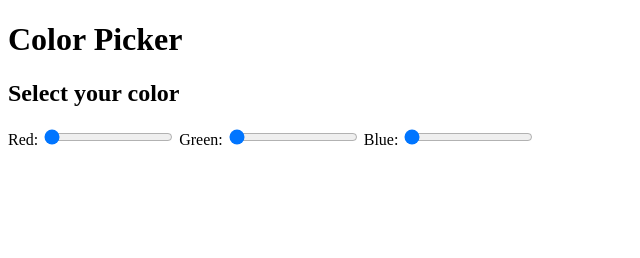
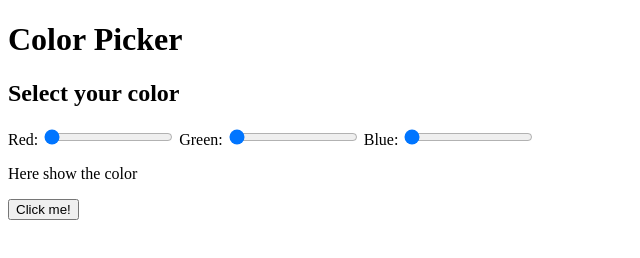
Before and after one commit to vyshupuniparthi/beingzero-web-learn, a website: page frontend/html/color.html in a window 1280 px wide. Shown: the whole page, without its empty margins (0-640 px from the left). Drawn offline with Linux system fonts and the light colour scheme.

Commit message:
updated colorpick

```diff
--- a/frontend/html/color.html
+++ b/frontend/html/color.html
@@ -15,6 +15,9 @@
     <input type="range" id="rangeGreen" value="0" min="0" max="255">
     <label>Blue:</label>
     <input type="range" id="rangeBlue" value="0" min="0" max="255">
+
+    <p id="btnresult" name="btnresult">Here show the color</p>
+    <button onclick="changeColor()">Click me!</button>
     <script src="/js/color.js"></script>
 </body>
 </html>
--- a/frontend/js/color.js
+++ b/frontend/js/color.js
@@ -5,6 +5,9 @@ function changeColor() {
     let color = "RGB("+ Red + "," + Green + "," + Blue + ")";
     document.body.style.backgroundColor = color;
     document.getElementById('colorOutput').innerHTML = ':' + color;
+    var pElement =document.getElementById("btnresult");
+    pElement.innerHTML = "You Clicked Me!!"
+    pElement.style.backgroundColor =color;
 }
 document.getElementById('rangeRed').addEventListener('input',changeColor);
 document.getElementById('rangeGreen').addEventListener('input',changeColor);
```
